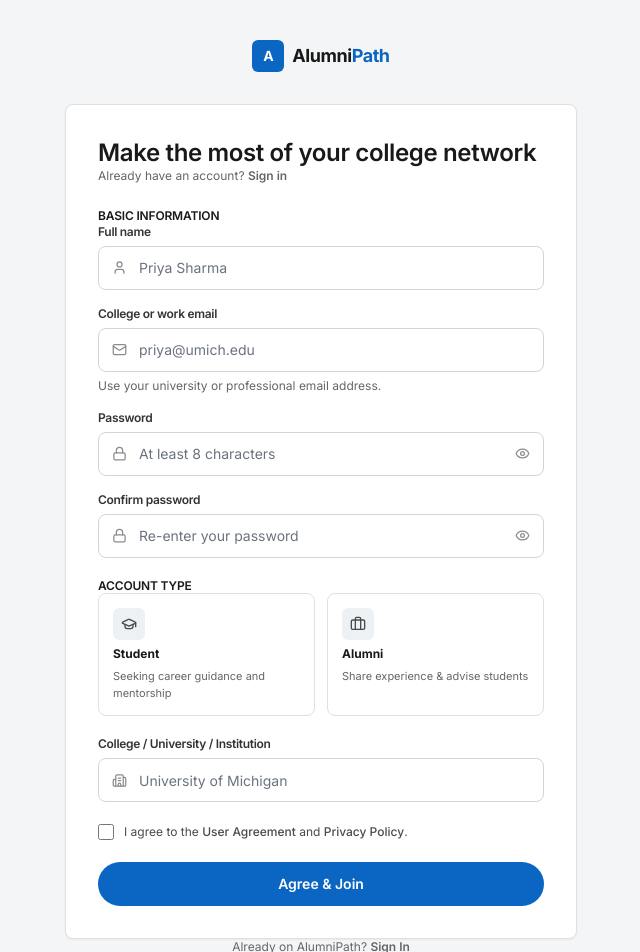
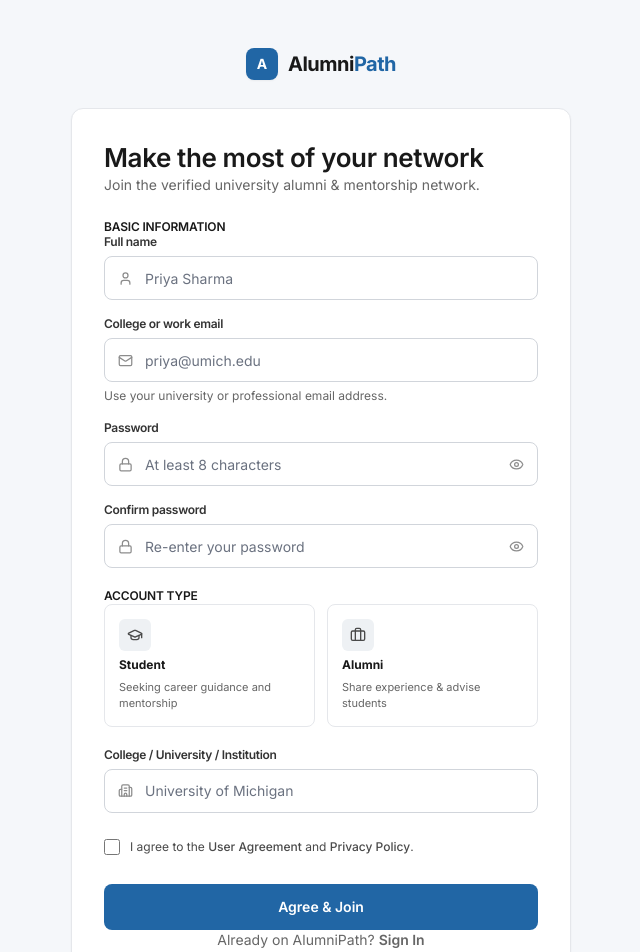
Before and after one commit to AshlinMirsha/Ai_Alumni_Mentorship, a Next.js app: page /signup in a window 1280 px wide. Shown: the top 952 px of the page, without its empty margins (319-959 px from the left). Built offline with nearby package versions, Linux system fonts and the light colour scheme.

Commit message:
refactor(auth): convert login and signup into single-column centered authentication experience

```diff
--- a/src/app/signup/page.tsx
+++ b/src/app/signup/page.tsx
@@ -18,6 +18,15 @@ import {
 import { Button } from "@/components/ui/Button";
 import { Input } from "@/components/ui/Input";
 import { cn } from "@/lib/utils";
+
+// ─── Shared Brand Wordmark ───────────────────────────────────────────────────
+function Wordmark() {
+  return (
+    <span className="text-xl font-bold tracking-tight text-[#191919]">
+      Alumni<span className="text-[#2166A5]">Path</span>
+    </span>
+  );
+}
 
 type AccountType = "student" | "alumni" | "";
 
@@ -121,7 +130,7 @@ function SelectField({
 }) {
   return (
     <div className="flex flex-col gap-1.5">
-      <label htmlFor={id} className="text-xs font-semibold text-gray-700">
+      <label htmlFor={id} className="text-xs sm:text-sm font-medium text-[#374151]">
         {label}
       </label>
       <select
@@ -129,12 +138,13 @@ function SelectField({
         value={value}
         onChange={(e) => onChange(e.target.value)}
         aria-invalid={!!error}
+        style={{ backgroundColor: "#FFFFFF" }}
         className={cn(
-          "w-full rounded-lg border bg-white text-xs text-gray-900 px-3 py-2 h-10",
-          "border-gray-300 transition-colors duration-150",
-          "focus:outline-none focus:ring-1 focus:ring-[#0a66c2] focus:border-[#0a66c2]",
-          !value && "text-gray-400",
-          error && "border-[#cc1016] focus:ring-[#cc1016] focus:border-[#cc1016]"
+          "w-full rounded-[8px] border bg-white text-sm text-[#191919] px-3.5 py-2.5 h-[44px]",
+          "border-[#D1D5DB] transition-all duration-150",
+          "focus:outline-none focus:ring-2 focus:ring-[#2166A5]/20 focus:border-[#2166A5]",
+          !value && "text-[#6B7280]",
+          error && "border-red-500 focus:ring-red-400/20 focus:border-red-500"
         )}
       >
         <option value="" disabled hidden>
@@ -147,7 +157,7 @@ function SelectField({
         ))}
       </select>
       {error && (
-        <p role="alert" className="text-xs text-[#cc1016]">
+        <p role="alert" className="text-xs text-red-600 mt-0.5">
           {error}
         </p>
       )}
@@ -284,47 +294,52 @@ export default function SignupPage() {
   // ── Success state ──────────────────────────────────────────────────────────
   if (submitted) {
     return (
-      <div className="min-h-screen flex flex-col items-center justify-center bg-[#f3f5f7] px-4">
-        <div className="w-full max-w-sm text-center">
-          <Link href="/" className="inline-flex items-center gap-2 mb-8">
-            <div className="h-8 w-8 rounded-md bg-[#0a66c2] flex items-center justify-center">
+      <div className="min-h-screen flex flex-col items-center justify-center bg-[#F5F7FA] px-4 py-12">
+        <div className="w-full max-w-[420px] text-center">
+          <div className="mb-6 sm:mb-7 text-center">
+            <Link href="/" className="inline-flex items-center gap-2.5 group">
+              <div className="h-8 w-8 rounded-[8px] bg-[#2166A5] flex items-center justify-center shrink-0 shadow-xs">
                 <span className="text-white text-sm font-bold">A</span>
               </div>
-            <span className="text-lg font-bold tracking-tight text-gray-900">
-              Alumni<span className="text-[#0a66c2]">Path</span>
-            </span>
+              <Wordmark />
             </Link>
+          </div>
 
-          <div className="bg-white border border-gray-200 rounded-lg p-8 shadow-xs">
-            <div className="h-12 w-12 rounded-full bg-[#eef8f1] border border-[#bfe3c9] flex items-center justify-center mx-auto mb-4">
+          <div className="bg-white border border-[#E5E7EB] rounded-[12px] p-8 shadow-xs text-center">
+            <div className="h-12 w-12 rounded-full bg-[#EEF8F1] border border-[#BFE3C9] flex items-center justify-center mx-auto mb-4">
               <CheckCircle size={22} className="text-[#057642]" />
             </div>
-            <h2 className="text-base font-bold text-gray-900 mb-1">
+            <h2 className="text-lg font-bold text-[#191919] mb-1.5 tracking-tight">
               Account created!
             </h2>
-            <p className="text-xs text-gray-600 mb-2">
+            <p className="text-xs sm:text-sm text-[#626262] mb-4">
               Welcome to AlumniPath,{" "}
-              <strong className="text-gray-900">{form.fullName.split(" ")[0]}</strong>.
+              <strong className="text-[#191919]">{form.fullName.split(" ")[0]}</strong>.
             </p>
             {form.accountType === "alumni" && (
-              <div className="mt-3 mb-4 flex items-start gap-2 text-left rounded-lg border border-[#b2d5f8] bg-[#ebf3fb] px-3 py-2.5 text-xs text-[#004182]">
-                <Info size={14} className="shrink-0 mt-0.5 text-[#0a66c2]" />
-                <span>
-                  Alumni accounts may require professional or institutional
-                  verification before full access is granted.
+              <div className="mt-3 mb-5 flex items-start gap-2 text-left rounded-lg border border-[#B2D5F8] bg-[#EBF3FB] px-3.5 py-2.5 text-xs text-[#004182]">
+                <Info size={15} className="shrink-0 mt-0.5 text-[#2166A5]" />
+                <span className="leading-relaxed">
+                  Alumni accounts may require professional verification before full access is granted.
                 </span>
               </div>
             )}
-            <Button variant="primary" fullWidth asChild className="rounded-full font-semibold bg-[#0a66c2] hover:bg-[#004182] mt-2">
+            <Button
+              variant="primary"
+              size="lg"
+              fullWidth
+              asChild
+              className="h-[46px] rounded-[8px] font-semibold bg-[#2166A5] hover:bg-[#194F82] !text-white text-white border-0 shadow-none mt-2"
+            >
               <Link href={form.accountType === "alumni" ? "/alumni-dashboard" : "/dashboard"}>
                 {form.accountType === "alumni" ? "Go to Alumni Portal" : "Go to Dashboard"}
               </Link>
             </Button>
           </div>
 
-          <p className="text-xs text-gray-500 mt-5">
+          <p className="text-xs sm:text-sm text-[#626262] mt-6 text-center">
             Already have an account?{" "}
-            <Link href="/login" className="text-[#0a66c2] font-semibold hover:underline">
+            <Link href="/login" className="text-[#2166A5] font-semibold hover:text-[#194F82] hover:underline">
               Sign In
             </Link>
           </p>
@@ -333,27 +348,27 @@ export default function SignupPage() {
     );
   }
 
-  // ── Form ───────────────────────────────────────────────────────────────────
+  // ── Perfectly Centered Single-Column Form ──────────────────────────────────
   return (
-    <div className="min-h-screen bg-[#f3f5f7] flex flex-col items-center justify-center py-10 px-4">
-      {/* Logo */}
-      <Link href="/" className="inline-flex items-center gap-2 mb-8">
-        <div className="h-8 w-8 rounded-md bg-[#0a66c2] flex items-center justify-center">
+    <div className="min-h-screen bg-[#F5F7FA] flex flex-col items-center justify-center py-12 px-4 sm:px-6">
+      {/* 1. Logo Centered Above Container */}
+      <div className="mb-6 sm:mb-7 text-center">
+        <Link href="/" className="inline-flex items-center gap-2.5 group">
+          <div className="h-8 w-8 rounded-[8px] bg-[#2166A5] flex items-center justify-center shrink-0 shadow-xs">
             <span className="text-white text-sm font-bold">A</span>
           </div>
-        <span className="text-lg font-bold tracking-tight text-gray-900">
-          Alumni<span className="text-[#0a66c2]">Path</span>
-        </span>
+          <Wordmark />
         </Link>
+      </div>
 
-      <div className="w-full max-w-lg bg-white border border-gray-200 rounded-lg shadow-xs p-8">
-        <div className="mb-6">
-          <h1 className="text-2xl font-bold text-gray-900 tracking-tight mb-1">Make the most of your college network</h1>
-          <p className="text-xs text-gray-600">
-            Already have an account?{" "}
-            <Link href="/login" className="text-[#0a66c2] font-semibold hover:underline">
-              Sign in
-            </Link>
+      {/* 2. Centered Signup Card Container */}
+      <div className="w-full max-w-[500px] bg-white border border-[#E5E7EB] rounded-[12px] shadow-xs p-6 sm:p-8">
+        <div className="mb-6 text-left">
+          <h1 className="text-2xl sm:text-[26px] font-semibold text-[#191919] tracking-tight mb-1">
+            Make the most of your network
+          </h1>
+          <p className="text-sm text-[#6B7280]">
+            Join the verified university alumni & mentorship network.
           </p>
         </div>
 
@@ -404,7 +419,7 @@ export default function SignupPage() {
                   <button
                     type="button"
                     onClick={() => setShowPassword((p) => !p)}
-                    className="text-gray-400 hover:text-gray-600 transition-colors"
+                    className="text-gray-400 hover:text-gray-600 transition-colors cursor-pointer"
                     aria-label={showPassword ? "Hide password" : "Show password"}
                   >
                     {showPassword ? <EyeOff size={15} /> : <Eye size={15} />}
@@ -428,7 +443,7 @@ export default function SignupPage() {
                 <button
                   type="button"
                   onClick={() => setShowConfirm((p) => !p)}
-                  className="text-gray-400 hover:text-gray-600 transition-colors"
+                  className="text-gray-400 hover:text-gray-600 transition-colors cursor-pointer"
                   aria-label={showConfirm ? "Hide confirm password" : "Show confirm password"}
                 >
                   {showConfirm ? <EyeOff size={15} /> : <Eye size={15} />}
@@ -450,25 +465,25 @@ export default function SignupPage() {
                   type="button"
                   onClick={() => updateField("accountType", type)}
                   className={cn(
-                    "relative flex flex-col items-start gap-1.5 rounded-lg border p-3.5 text-left transition-all duration-150",
-                    "focus-visible:outline-none focus-visible:ring-2 focus-visible:ring-[#0a66c2]",
+                    "relative flex flex-col items-start gap-1.5 rounded-[8px] border p-3.5 text-left transition-all duration-150 cursor-pointer",
+                    "focus-visible:outline-none focus-visible:ring-2 focus-visible:ring-[#2166A5]",
                     form.accountType === type
-                      ? "border-[#0a66c2] bg-[#ebf3fb] ring-1 ring-[#0a66c2]"
-                      : "border-gray-200 bg-white hover:border-gray-300 hover:bg-gray-50"
+                      ? "border-[#2166A5] bg-[#F0F5FA] ring-1 ring-[#2166A5]"
+                      : "border-[#E5E7EB] bg-white hover:border-gray-300 hover:bg-[#F9FAFB]"
                   )}
                   aria-pressed={form.accountType === type}
                 >
                   <div className={cn(
                     "h-8 w-8 rounded-md flex items-center justify-center",
-                    form.accountType === type ? "bg-[#d0e2f5]" : "bg-gray-100"
+                    form.accountType === type ? "bg-[#D0E0EF]" : "bg-gray-100"
                   )}>
                     {type === "student" ? (
-                      <GraduationCap size={16} className={form.accountType === type ? "text-[#0a66c2]" : "text-gray-600"} />
+                      <GraduationCap size={16} className={form.accountType === type ? "text-[#2166A5]" : "text-gray-600"} />
                     ) : (
-                      <Briefcase size={16} className={form.accountType === type ? "text-[#0a66c2]" : "text-gray-600"} />
+                      <Briefcase size={16} className={form.accountType === type ? "text-[#2166A5]" : "text-gray-600"} />
                     )}
                   </div>
-                  <span className={cn("text-xs font-bold capitalize", form.accountType === type ? "text-[#004182]" : "text-gray-900")}>
+                  <span className={cn("text-xs font-bold capitalize", form.accountType === type ? "text-[#2166A5]" : "text-gray-900")}>
                     {type}
                   </span>
                   <span className="text-[11px] text-gray-500 leading-normal">
@@ -478,7 +493,7 @@ export default function SignupPage() {
                   </span>
                   {form.accountType === type && (
                     <div className="absolute top-3 right-3">
-                      <CheckCircle size={15} className="text-[#0a66c2]" />
+                      <CheckCircle size={15} className="text-[#2166A5]" />
                     </div>
                   )}
                 </button>
@@ -506,8 +521,8 @@ export default function SignupPage() {
 
           {/* ── Student-specific fields ── */}
           {form.accountType === "student" && (
-            <div className="space-y-4 rounded-lg border border-gray-200 bg-[#f9fafb] p-4">
-              <p className="text-xs font-bold text-[#0a66c2] flex items-center gap-1.5">
+            <div className="space-y-4 rounded-[8px] border border-[#E5E7EB] bg-[#F8FAFC] p-4">
+              <p className="text-xs font-bold text-[#2166A5] flex items-center gap-1.5">
                 <GraduationCap size={14} /> Student details
               </p>
 
@@ -535,12 +550,11 @@ export default function SignupPage() {
 
           {/* ── Alumni-specific fields ── */}
           {form.accountType === "alumni" && (
-            <div className="space-y-4 rounded-lg border border-gray-200 bg-[#f9fafb] p-4">
+            <div className="space-y-4 rounded-[8px] border border-[#E5E7EB] bg-[#F8FAFC] p-4">
               <div className="flex items-start gap-2">
-                <Info size={14} className="text-[#0a66c2] mt-0.5 shrink-0" />
-                <p className="text-xs text-gray-700">
-                  Alumni accounts may require professional or institutional
-                  verification before full access is granted.
+                <Info size={14} className="text-[#2166A5] mt-0.5 shrink-0" />
+                <p className="text-xs text-gray-700 leading-relaxed">
+                  Alumni accounts may require professional or institutional verification before full access is granted.
                 </p>
               </div>
 
@@ -579,8 +593,8 @@ export default function SignupPage() {
           )}
 
           {/* ── Terms ── */}
-          <div className="flex flex-col gap-1.5">
-            <label className="flex items-start gap-2.5 cursor-pointer">
+          <div className="flex flex-col gap-1.5 pt-1">
+            <label className="flex items-start gap-2.5 cursor-pointer select-none">
               <input
                 id="signup-terms"
                 type="checkbox"
@@ -589,17 +603,17 @@ export default function SignupPage() {
                   updateField("termsAccepted", e.target.checked);
                 }}
                 className={cn(
-                  "mt-0.5 h-4 w-4 rounded border-gray-300 text-[#0a66c2]",
-                  "focus:ring-2 focus:ring-[#0a66c2] focus:ring-offset-0"
+                  "mt-0.5 h-4 w-4 rounded border-[#D1D5DB] text-[#2166A5]",
+                  "focus:ring-2 focus:ring-[#2166A5]/20 focus:outline-none cursor-pointer"
                 )}
               />
               <span className="text-xs text-gray-600 leading-relaxed">
                 I agree to the{" "}
-                <Link href="#" className="text-[#0a66c2] hover:underline font-medium">
+                <Link href="#" className="text-[#2166A5] hover:text-[#194F82] hover:underline font-medium">
                   User Agreement
                 </Link>{" "}
                 and{" "}
-                <Link href="#" className="text-[#0a66c2] hover:underline font-medium">
+                <Link href="#" className="text-[#2166A5] hover:text-[#194F82] hover:underline font-medium">
                   Privacy Policy
                 </Link>
                 .
@@ -618,19 +632,23 @@ export default function SignupPage() {
             size="lg"
             loading={loading}
             fullWidth
-            className="rounded-full font-semibold bg-[#0a66c2] hover:bg-[#004182]"
+            className="h-[46px] rounded-[8px] font-semibold bg-[#2166A5] hover:bg-[#194F82] active:bg-[#143F68] !text-white text-white border-0 shadow-none mt-2"
           >
             {loading ? "Creating account…" : "Agree & Join"}
           </Button>
         </form>
-      </div>
 
-      <p className="text-xs text-gray-500 mt-5">
+        <p className="mt-6 text-center text-sm text-[#626262]">
           Already on AlumniPath?{" "}
-        <Link href="/login" className="text-[#0a66c2] font-semibold hover:underline">
+          <Link href="/login" className="text-[#2166A5] font-semibold hover:text-[#194F82] hover:underline">
             Sign In
           </Link>
         </p>
       </div>
+
+      <p className="mt-8 text-center text-xs text-[#8C8C8C]">
+        &copy; 2026 AlumniPath · University Alumni & Mentorship Platform
+      </p>
+    </div>
   );
 }
```
Also changed, not shown: src/app/login/page.tsx (+33 -92 lines). Lines whose indentation alone changed are shown as unchanged.
